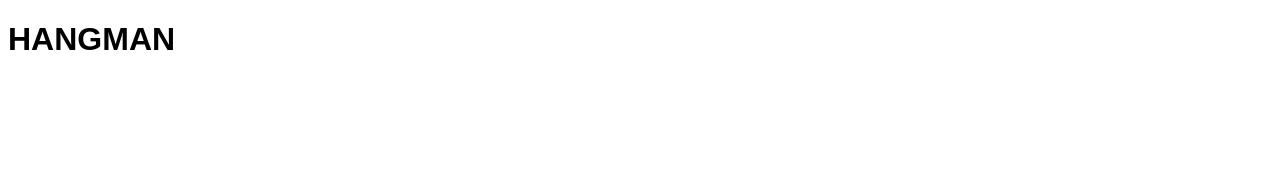
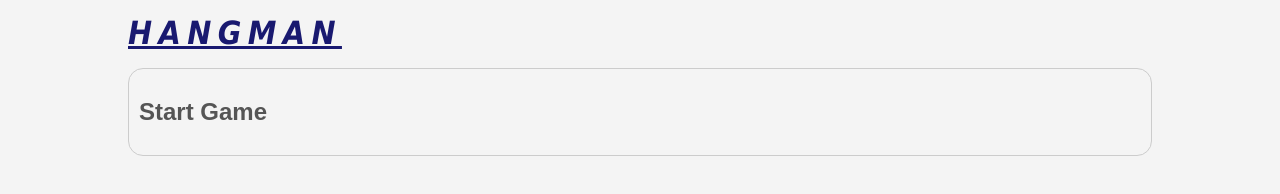
Before and after one commit to huicho510/word-guess-game, a plain HTML site: page index.html in a window 1280 px wide. Drawn offline with Linux system fonts and the light colour scheme.

Commit message:
added some css

```diff
--- a/assets/css/style.css
+++ b/assets/css/style.css
@@ -2,5 +2,33 @@
     box-sizing: border-box;
 }
 body {
-    font-family: sans-serif;
+    font: normal 16px Arial, helvetica,
+        sans-serif;
+    background-color:#f4f4f4;
+    color: #555555;
+    line-height: 1.6em;
+    margin: 0;
+
 }
+
+.game{
+    border:1px #ccc solid;
+    padding:10px;
+    border-radius:15px;
+}
+.container{
+    width: 80%;
+    margin: auto;
+}
+
+h1{
+    font-family:Tahoma;
+    font-weight: 800;
+    font-style:oblique;
+    text-decoration: underline;
+    text-transform: uppercase;
+    letter-spacing: 0.2em;
+    word-spacing: 1em;
+    color:midnightblue;
+
+}
--- a/index.html
+++ b/index.html
@@ -12,6 +12,17 @@
     <div class = 'container'>
         <h1 id = 'title'>HANGMAN</h1>
 
+        <div class='game'>
+          <h2>Start Game</h2>
+
+      </div>
+
+
+
+
+
+
+
 
     </div>
 
```
